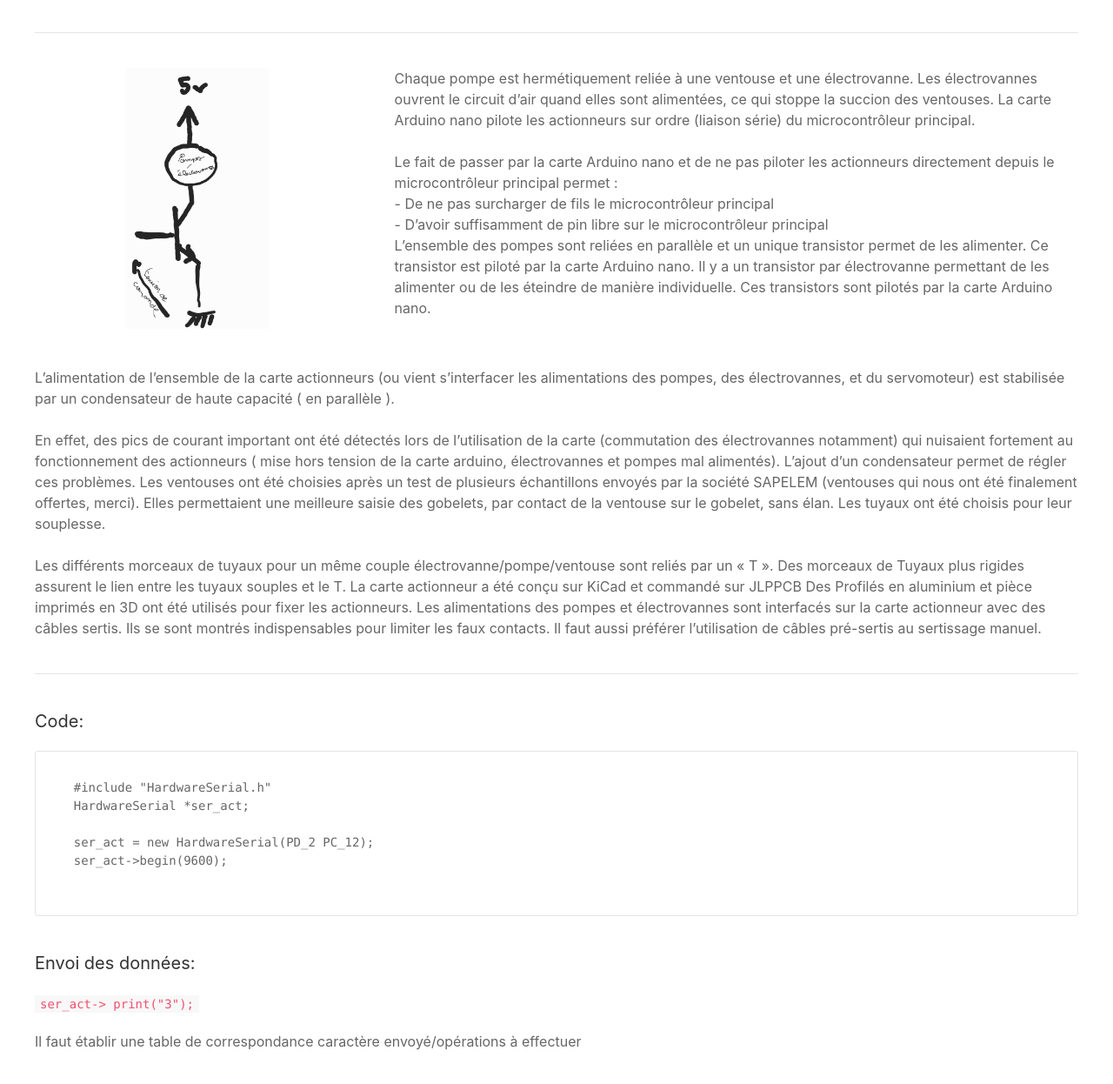
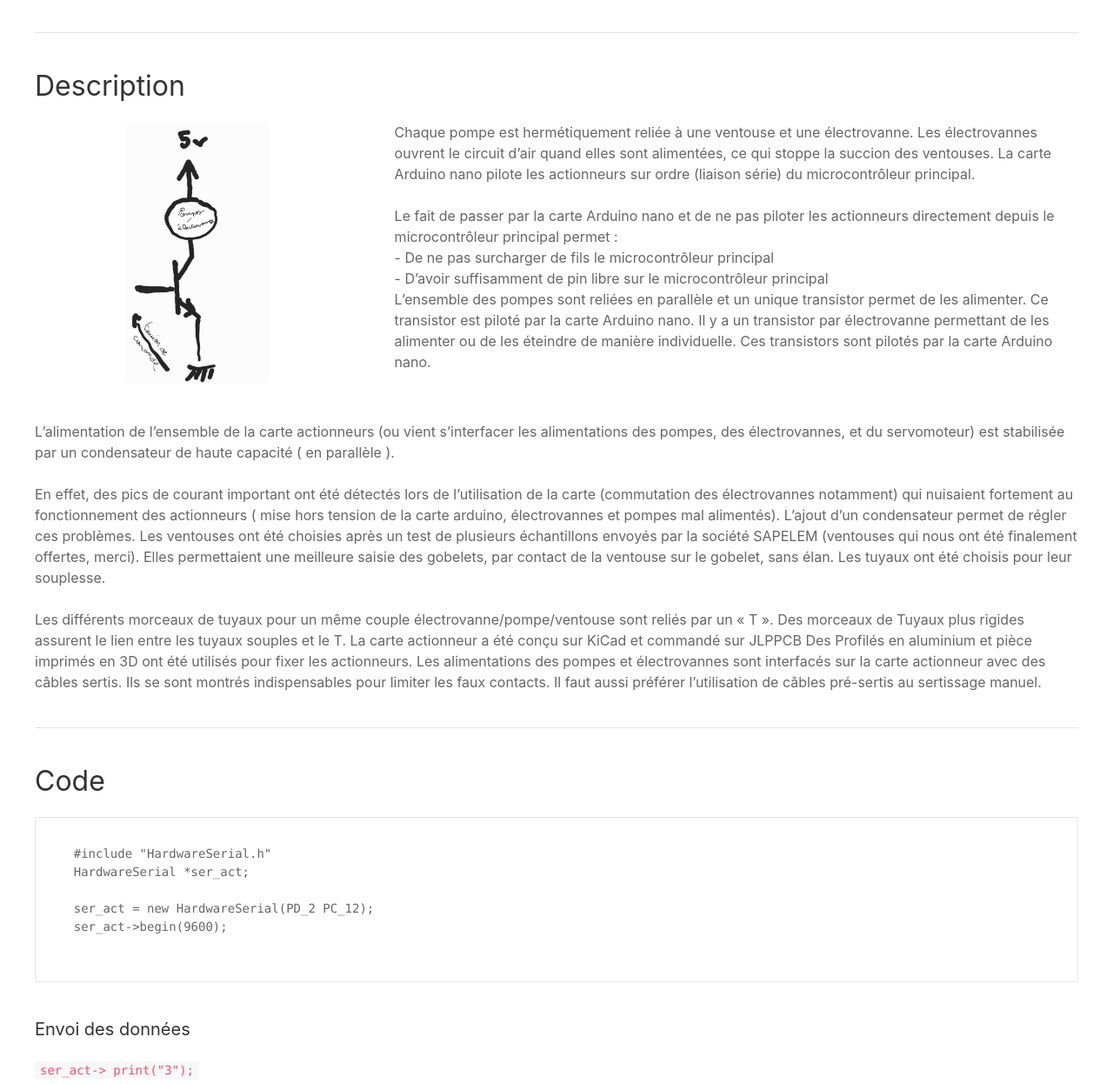
Before and after one commit to arem-cdr/-arem-cdr.github.io, a plain HTML site: page sections/CDR/2021/materiel_robots/actionneurs.html in a window 1280 px wide. Shown: the part 722-1968 px from the top of the page at 87% size. Drawn offline with Linux system fonts and the light colour scheme.

Commit message:
Nouvelle mise en page

```diff
--- a/sections/CDR/2021/materiel_robots/actionneurs.html
+++ b/sections/CDR/2021/materiel_robots/actionneurs.html
@@ -79,6 +79,7 @@
                         </div>
                     </div>
                     <hr class="uk-margin-medium">
+                    <h2>Description</h2>
                     <div class="uk-grid">
                         <div class="uk-width-expand@m uk-first-column uk-text-center@m">
                             <img src="../../../../assets/CDR/2021/Nos Robots/Actionneurs/schema_elec_actio.jpg" style="height: 300px;">
@@ -109,7 +110,7 @@ Les alimentations des pompes et électrovannes sont interfacés sur la carte act
 
                     </p>
                     <hr class="uk-margin-medium">
-                    <h4>Code:</h4>
+                    <h2>Code</h2>
                     <pre>
                         <code>
     #include "HardwareSerial.h"
@@ -119,7 +120,7 @@ Les alimentations des pompes et électrovannes sont interfacés sur la carte act
     ser_act->begin(9600);
                         </code>
                     </pre>
-                    <h4>Envoi des données:</h4>
+                    <h4>Envoi des données</h4>
                     <code>
                         ser_act-> print("3");
                     </code>
```
